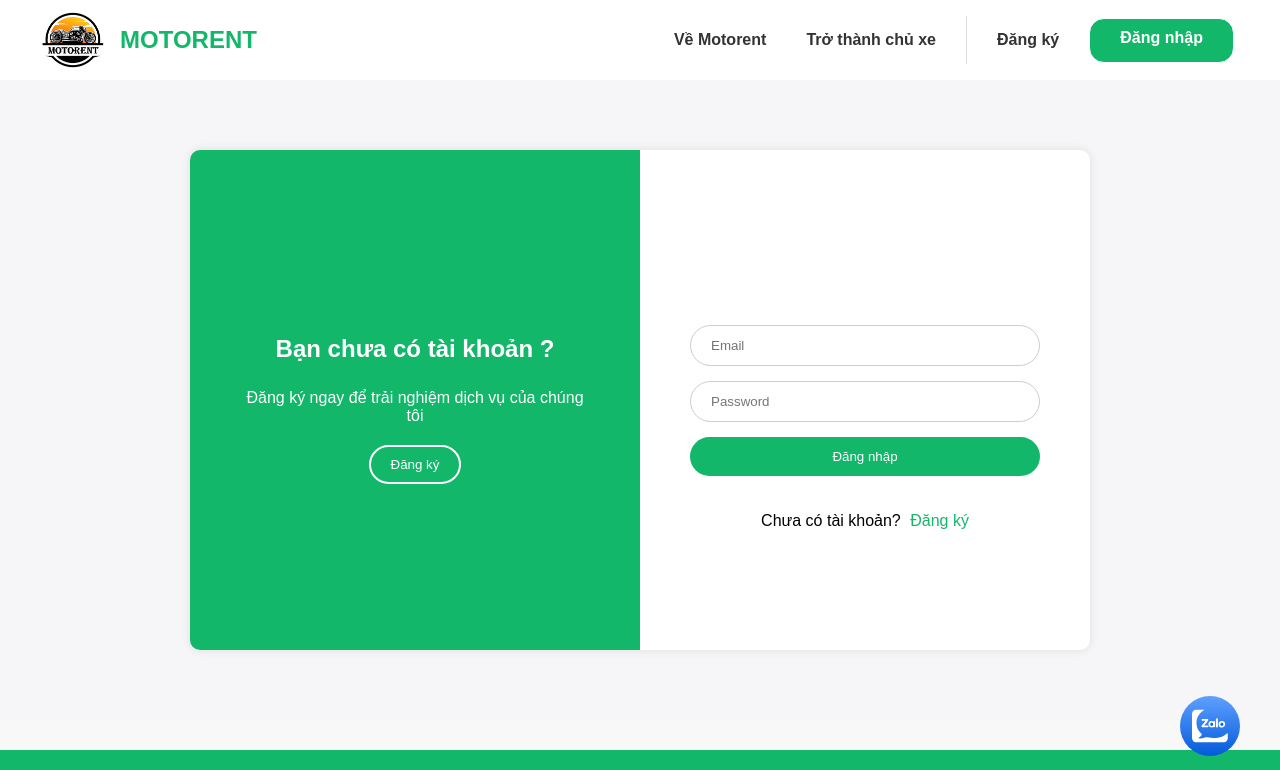
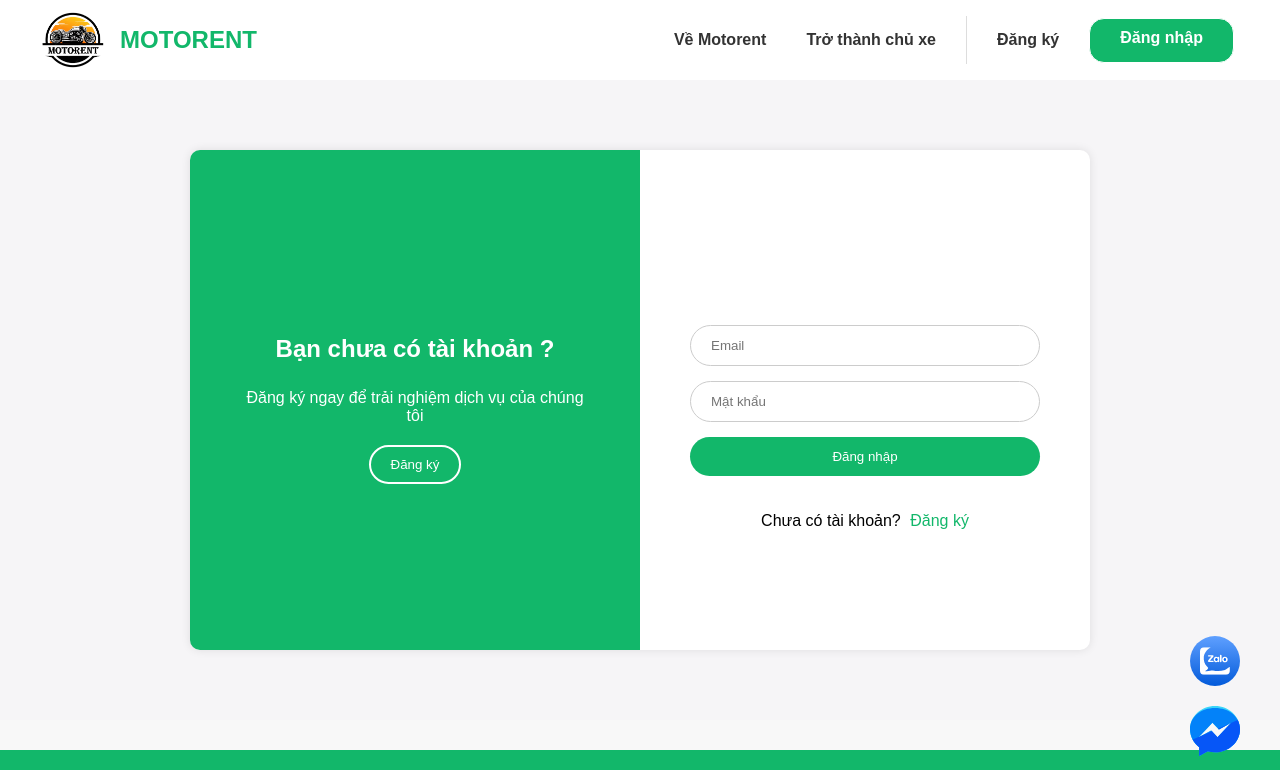
Before and after one commit to KhanhLy1401/IT4997, a React (Create React App) app in the folder frontend/: page /sign-in in a window 1280 px wide. Shown: the top 770 px of the page. Built offline with nearby package versions, Linux system fonts and the light colour scheme; the HTML template or start-up script is replaced by a standard one.

Commit message:
Sửa giao diện sidebar

```diff
--- a/frontend/src/components/Admin/SideBar/Sidebar.css
+++ b/frontend/src/components/Admin/SideBar/Sidebar.css
@@ -5,11 +5,11 @@
     height: 100%;
     min-height: 100vh;
     font-size: 1rem;
-    /* position: fixed; */
 }
 
-.avatar {
-    padding: 10px;
+
+.sidebar .avatar {
+    padding: 20px;
     display: flex;
     flex-direction: column;
     justify-content: center;
--- a/frontend/src/components/Auth/SignIn.js
+++ b/frontend/src/components/Auth/SignIn.js
@@ -11,22 +11,56 @@ const Auth = () => {
   const [email, setEmail] = useState('');
   const [password, setPassword] = useState('');
   const [error, setError] = useState('');
+  const [isSubmitting, setIsSubmitting] = useState(false);
   const API_URL = process.env.REACT_APP_API_URL;
   const navigate = useNavigate();
+  // const handleSubmit = async (e) => {
+
+  //   e.preventDefault();
+  //   setError('');
+  //   try {
+  //     let response;
+  //     if (isLogin) {
+  //       response = await axios.post(`${API_URL}/auth/sign-in`, { email, password });
+  //       const userData = response.data.token;
+  //       localStorage.setItem('token',userData);
+  //       if (userData) {
+  //         const decoded = jwtDecode(userData);
+
+  //         console.log("decoded",decoded);
+  //         localStorage.setItem("user", decoded.email);
+  //         localStorage.setItem("_id", decoded._id);
+  //         localStorage.setItem("role", decoded.role);
+  //         localStorage.setItem("phone", decoded.phone);
+  //         localStorage.setItem("fullName", decoded.fullName);
+  //         alert("Đăng nhập thành công!");
+  //         navigate("/");
+  //       }
+  //     } else {
+  //       await axios.post(`${API_URL}/auth/sign-up`, { fullName, phone, email, password });
+  //       alert("Đăng ký thành công!");
+  //       setIsLogin(true); // chuyển về trang đăng nhập sau khi đăng ký
+  //     }
+  //   } catch (err) {
+  //     console.log(err.message);
+  //     setError(err.response?.data?.message || "Có lỗi xảy ra!");
+  //   }
+  // };
+
   const handleSubmit = async (e) => {
+  e.preventDefault();
+  if (isSubmitting) return; // tránh gửi lại nếu đang xử lý
+  setIsSubmitting(true); // bắt đầu xử lý
+  setError('');
 
-    e.preventDefault();
-    setError('');
   try {
     let response;
     if (isLogin) {
       response = await axios.post(`${API_URL}/auth/sign-in`, { email, password });
       const userData = response.data.token;
-        localStorage.setItem('token',userData);
+      localStorage.setItem('token', userData);
       if (userData) {
         const decoded = jwtDecode(userData);
-
-          console.log("decoded",decoded);
         localStorage.setItem("user", decoded.email);
         localStorage.setItem("_id", decoded._id);
         localStorage.setItem("role", decoded.role);
@@ -34,18 +68,20 @@ const Auth = () => {
         localStorage.setItem("fullName", decoded.fullName);
         alert("Đăng nhập thành công!");
         navigate("/");
+        window.location.reload();
       }
     } else {
       await axios.post(`${API_URL}/auth/sign-up`, { fullName, phone, email, password });
       alert("Đăng ký thành công!");
-        setIsLogin(true); // chuyển về trang đăng nhập sau khi đăng ký
+      setIsLogin(true); // chuyển về đăng nhập
     }
   } catch (err) {
     console.log(err.message);
     setError(err.response?.data?.message || "Có lỗi xảy ra!");
+  } finally {
+    setIsSubmitting(false); // kết thúc xử lý
   }
 };
-
   return (
     <div className="fancy-container">
       <div className="fancy-box">
@@ -86,13 +122,15 @@ const Auth = () => {
             />
             <input
               type="password"
-              placeholder="Password"
+              placeholder="Mật khẩu"
               value={password}
               onChange={(e) => setPassword(e.target.value)}
               required
             />
             {error && <p className="error">{error}</p>}
-            <button type="submit">{isLogin ? 'Đăng nhập' : 'Đăng ký '}</button>
+            <button className='login-btn' type="submit" disabled={isSubmitting}>
+                {isSubmitting ? "Đang xử lý..." : isLogin ? 'Đăng nhập' : 'Đăng ký'}
+              </button>
           </form>
 
           <div className="social-login">
@@ -101,6 +139,7 @@ const Auth = () => {
               <span className='login-btn' onClick={() => setIsLogin(!isLogin)}>
                 {isLogin ? " Đăng ký" : " Đăng nhập"}
               </span>
+
             </p>
           </div>
         </div>
--- a/frontend/src/pages/Admin/AdminLayout.css
+++ b/frontend/src/pages/Admin/AdminLayout.css
@@ -14,8 +14,3 @@ html, body {
     height: 100%;
     min-height: 100vh;
 }
-
-.admin-main-layout {
-    width: 100%;
-    height: 100%;
-}
--- a/frontend/src/pages/User/Find/Search.css
+++ b/frontend/src/pages/User/Find/Search.css
@@ -5,8 +5,9 @@
 }
 
 .search-bar {
-    min-height: 110px;
-    background-color: #fff;
+    margin: auto;
+    padding: 20px;
+    border-bottom: 2px solid #ddd;
 }
 
 .result {
--- a/frontend/src/pages/User/MotorDetail/MotorDetail.css
+++ b/frontend/src/pages/User/MotorDetail/MotorDetail.css
@@ -225,18 +225,18 @@
 
 .review-box {
   display: flex;
-  padding: 16px;
+  padding: 30px;
   border: 1px solid #e1e1e1;
   border-radius: 10px;
   margin-bottom: 16px;
+  margin-top: 16px;
   align-items: flex-start;
 }
 
-.avatar {
+.review-box .avatar {
   width: 56px;
   height: 56px;
   border-radius: 50%;
-  object-fit: cover;
   margin-right: 16px;
 }
 
--- a/frontend/src/pages/User/UserLayout.css
+++ b/frontend/src/pages/User/UserLayout.css
@@ -4,13 +4,19 @@
     width: 100%;
     margin: auto;
 }
-
-.zalo {
-    position: fixed;
-    bottom: 40px;
-    right: 40px;
+.contact-buttons {
+  position: fixed;
+  bottom: 40px;
+  right: 40px;
+  display: flex;
+  flex-direction: column;
+  align-items: center;
+  gap: 16px;
 }
 
-.zalo img {
-    width: 60px;
+.zalo img,
+.messenger img {
+  width: 50px;
+  height: 50px;
+  cursor: pointer;
 }
--- a/frontend/src/pages/User/UserLayout.js
+++ b/frontend/src/pages/User/UserLayout.js
@@ -58,11 +58,15 @@ const UserLayout = () => {
 
       <Footer />
 
-      <div className="zalo">
+      <div className="contact-buttons">
         <a href="https://zalo.me/0946234129" target="_blank" rel="noopener noreferrer" className="zalo">
           <img src="/assets/zalo.svg" alt="Zalo" />
         </a>
+        <a href="https://m.me/khanhly.phan.1029" target="_blank" rel="noopener noreferrer" className="messenger">
+          <img src="/assets/messenger.svg" alt="Messenger" />
+        </a>
       </div>
+
     </div>
   );
 };
```
Also changed, not shown: frontend/public/assets/message.jpg (added), frontend/public/assets/messenger.svg (added). Lines whose indentation alone changed are shown as unchanged.
